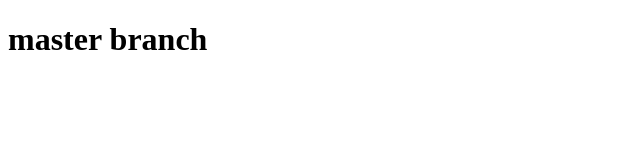
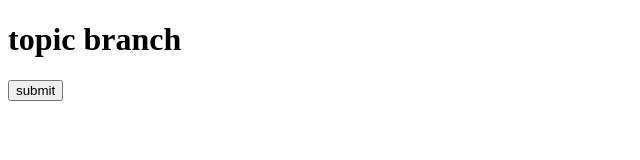
Before and after one commit to aditi-2002/travel-app, a plain HTML site: page Index.html in a window 1280 px wide. Shown: the whole page, without its empty margins (0-640 px from the left). Drawn offline with Linux system fonts and the light colour scheme.

Commit message:
added button in index.html

```diff
--- a/Index.html
+++ b/Index.html
@@ -7,6 +7,7 @@
     <title>Document</title>
 </head>
 <body>
-   <h1>master branch</h1>
+   <h1>topic branch</h1>
+   <button>submit</button>
 </body>
 </html>
```
